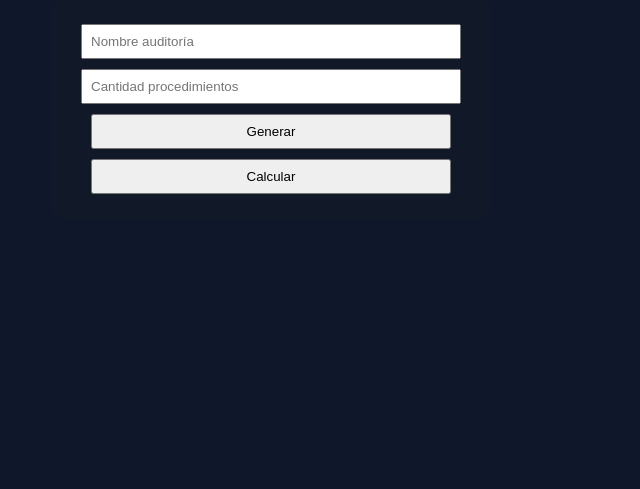
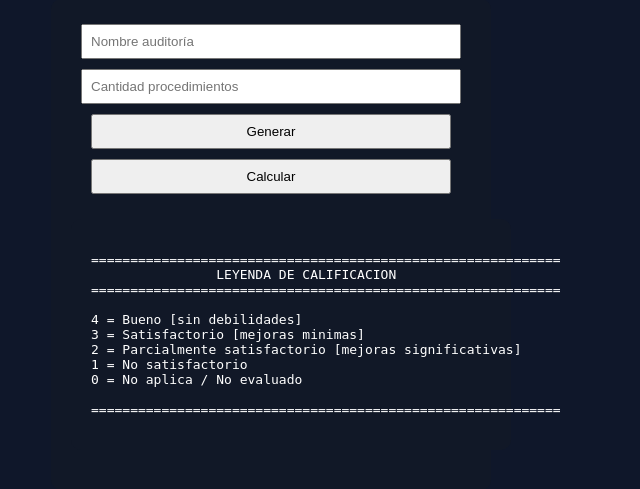
Before and after one commit to elnicord2025-cmd/auditoria-app, a Flask app: page / in a window 1280 px wide. Shown: the part 81-570 px from the top of the page, without its empty margins (369-1009 px from the left). Run offline with Flask 3, Linux system fonts and the light colour scheme.

Commit message:
version 2

```diff
--- a/templates/index.html
+++ b/templates/index.html
@@ -46,18 +46,72 @@
 
 <button type="submit">Calcular</button>
 
+<div class="box" style="text-align:left; font-family: monospace;">
+<pre>
+============================================================
+                LEYENDA DE CALIFICACION
+============================================================
+
+4 = Bueno [sin debilidades]
+3 = Satisfactorio [mejoras minimas]
+2 = Parcialmente satisfactorio [mejoras significativas]
+1 = No satisfactorio
+0 = No aplica / No evaluado
+
+============================================================
+</pre>
+</div>
+
 </form>
 </div>
 
 {% if resultado %}
-<div class="box">
-    <h2>Resultado</h2>
-    <p>Auditoría: {{ resultado.auditoria }}</p>
-    <p>Promedio: {{ resultado.promedio }}</p>
-    <p class="{{ resultado.color }}">Nivel: {{ resultado.nivel }}</p>
+<div class="box" style="text-align:left; font-family: monospace;">
+
+<pre>
+============================================================
+                RESULTADO DE AUDITORIA
+============================================================
+
+Auditoria                      : {{ resultado.auditoria }}
+Procedimientos                 : {{ resultado.scores|length }}
+Pasos de calificacion adicional: 2
+Total de items evaluados       : {{ resultado.scores|length + 2 }}
+Suma total de puntos           : {{ (resultado.promedio * (resultado.scores|length + 2))|round(0) }}
+Puntuacion Final               : <span style="color: {{ resultado.color }}">{{ resultado.promedio }}</span>
+Nivel                          : <span style="color: {{ resultado.color }}">{{ resultado.nivel }}</span>
+
+-------------- MATRIZ DE REFERENCIA ---------------
+<span style="color:#22c55e">4.00 - 3.51</span>  = BUENO
+<span style="color:#f59e0b">3.50 - 3.01</span>  = SATISFACTORIO
+<span style="color:#eab308">3.00 - 2.51</span>  = PARCIALMENTE SATISFACTORIO
+<span style="color:#ef4444">2.50 - 0.00</span>  = NO SATISFACTORIO
+---------------------------------------------------
+
+============ GRAFICA DE CALIFICACIONES ============
+
+      0    1    2    3    4
+
+{% for val in resultado.scores %}
+Proc {{ loop.index }}    {{ "#####################"[:val*5] }} {{ val }}
+{% endfor %}
+
+Calidad Info     {{ "#####################"[:resultado.calidad*5] }} {{ resultado.calidad }}
+Entrega Oport.   {{ "#####################"[:resultado.entrega*5] }} {{ resultado.entrega }}
+
+      0    1    2    3    4
+
+---------------------------------------------------
+<span style="color: {{ resultado.color }}">
+PROMEDIO FINAL: {{ resultado.promedio }} -- {{ resultado.nivel }}
+</span>
+---------------------------------------------------
+
+====================================================
+</pre>
+
 </div>
 {% endif %}
-
 <script>
 function generar(){
     const n = document.getElementById("proc").value;
```
